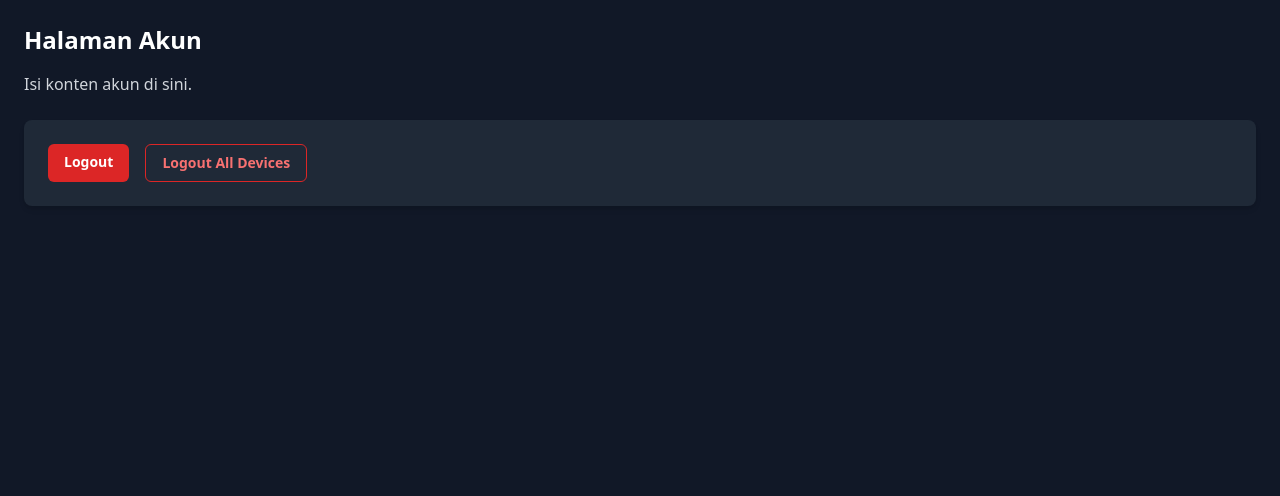
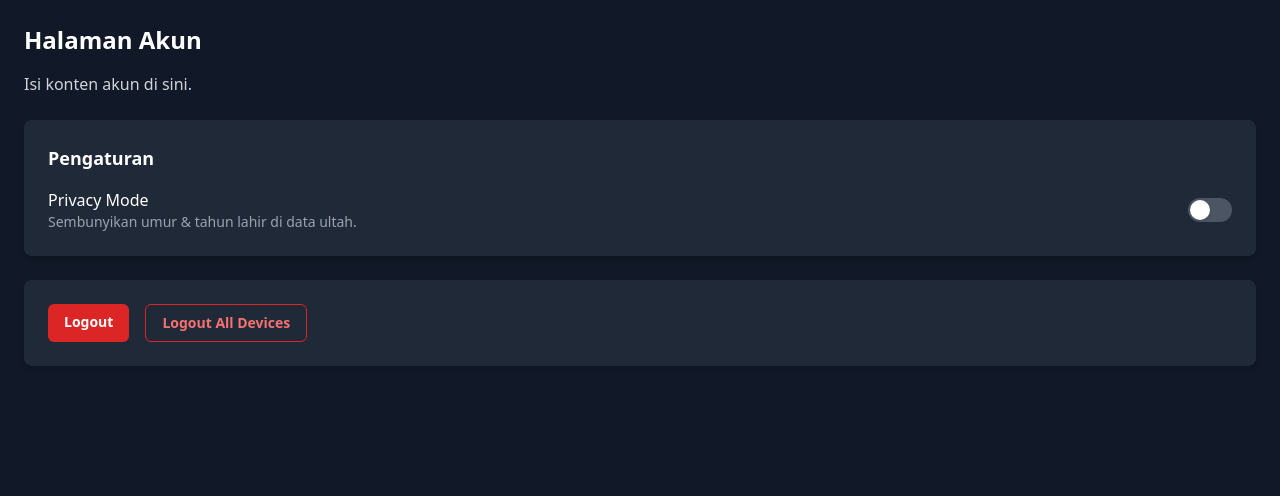
Before and after one commit to theputras/theputrasTools, a Flask app: template templates/account.html in a window 1280 px wide. Shown: the top 496 px of the page. Run offline with Flask 3, Linux system fonts and the light colour scheme; the template is opened without the code that fills it, so the values that code supplies are empty; parts of the project's set-up code (start-up, migrations or seed data) failed here and were passed over; some libraries are stand-ins or nearby versions.

Commit message:
Add feature privacy

```diff
--- a/scrapper_requests.py
+++ b/scrapper_requests.py
@@ -418,7 +418,7 @@ def fetch_data_ultah(force_refresh: bool = False) -> Dict[str, Any]:
             rows.append({
                 "nama": rec["nama"],
                 "prodi": rec["prodi"],
-                "tanggal_lahir": tgl.isoformat(),
+                "tanggal_lahir": tgl.strftime("%d %B %Y"),
                 "umur": hitung_umur(tgl, today)
             })
 
--- a/templates/account.html
+++ b/templates/account.html
@@ -12,7 +12,34 @@
     <div class="container mx-auto p-6 pb-20">
         <h1 class="text-2xl font-semibold text-white">Halaman Akun</h1>
         <p class="mt-4">Isi konten akun di sini.</p>
+        <div class="mt-6 bg-gray-800 rounded-lg shadow-md p-6">
+    <h2 class="text-lg font-semibold text-white mb-4">Pengaturan</h2>
 
+    <div
+      x-data="{ privacyOn: JSON.parse(localStorage.getItem('privacyOn') || 'false') }"
+      x-init="$watch('privacyOn', val => localStorage.setItem('privacyOn', JSON.stringify(val)))"
+      class="flex items-center justify-between"
+    >
+        <span class="flex flex-col">
+            <span class="font-medium text-white">Privacy Mode</span>
+            <span class="text-sm text-gray-400">Sembunyikan umur & tahun lahir di data ultah.</span>
+        </span>
+
+        <button
+          type="button"
+          @click="privacyOn = !privacyOn"
+          :class="privacyOn ? 'bg-blue-600' : 'bg-gray-600'"
+          class="relative inline-flex h-6 w-11 flex-shrink-0 cursor-pointer rounded-full border-2 border-transparent transition-colors duration-200 ease-in-out focus:outline-none"
+          role="switch"
+          :aria-checked="privacyOn.toString()"
+        >
+            <span
+              :class="privacyOn ? 'translate-x-5' : 'translate-x-0'"
+              class="pointer-events-none inline-block h-5 w-5 transform rounded-full bg-white shadow ring-0 transition duration-200 ease-in-out"
+            ></span>
+        </button>
+    </div>
+</div>
 <div class="mt-6 bg-gray-800 rounded-lg shadow-md p-6 flex flex-wrap gap-4">
              <a href="{{ url_for('logout_page') }}"
                 class="bg-red-600 hover:bg-red-700 text-white font-semibold px-4 py-2 rounded-md text-sm">
```
Also changed, not shown: cookies.json (+1 -1 lines), templates/index.html (+36 -6 lines), 1 other file.
